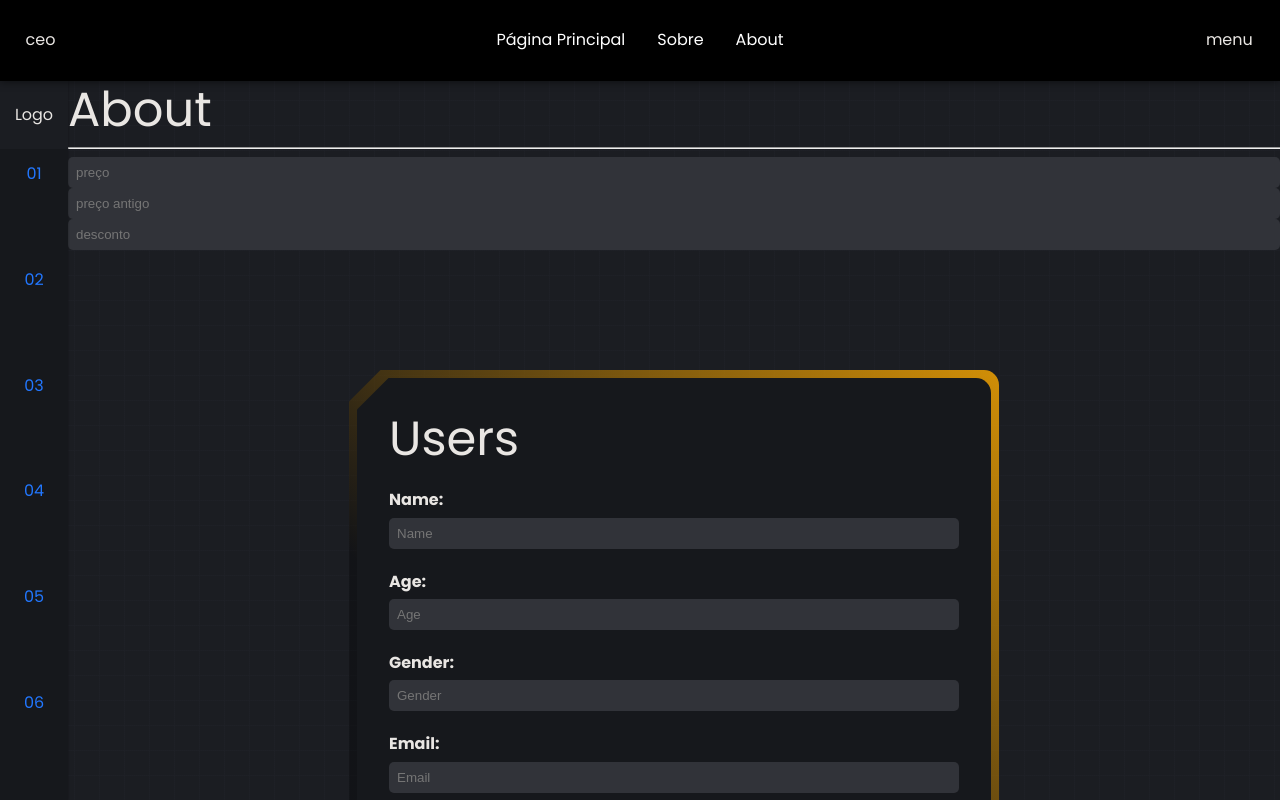
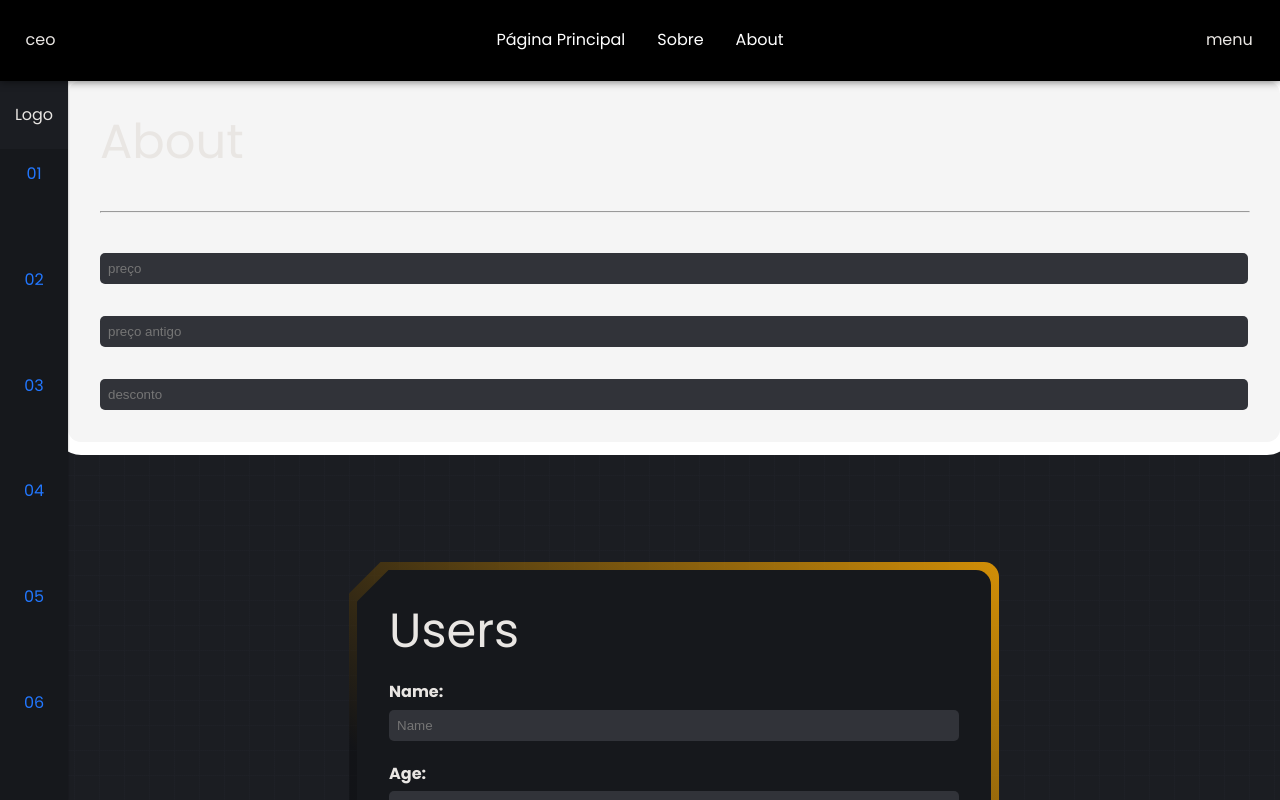
Before and after one commit to c-cursos/v-crud, a React (Vite) app in the folder client/: page /about in a window 1280 px wide. Shown: the top 800 px of the page. Built offline with nearby package versions, Linux system fonts and the light colour scheme.

Commit message:
update client/src/views/about.css

```diff
--- a/client/src/views/about.css
+++ b/client/src/views/about.css
@@ -0,0 +1,11 @@
+
+
+galerry {
+    display: grid;
+    grid-auto-flow: row;
+    gap: 2rem;
+    border-radius: 13px;
+    background: #f5f5f5;
+    box-shadow: #fff 0 0 0 13px;
+    padding: 2rem;
+}
```
